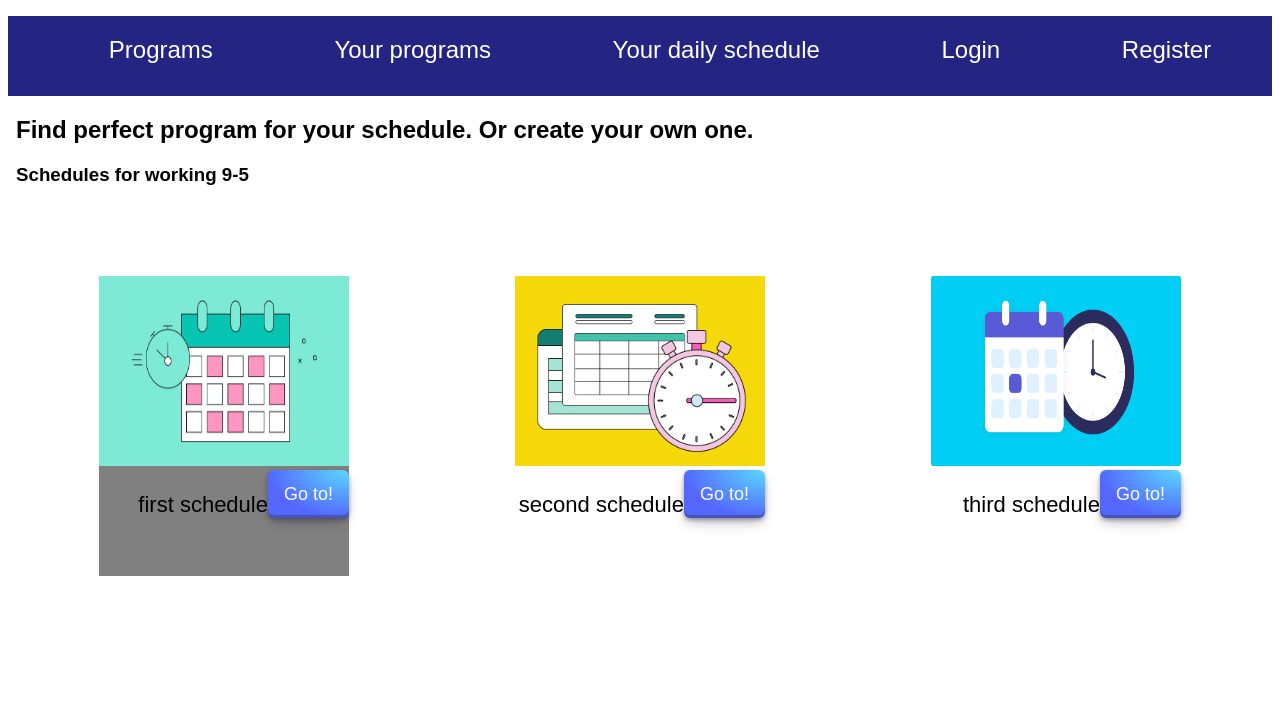
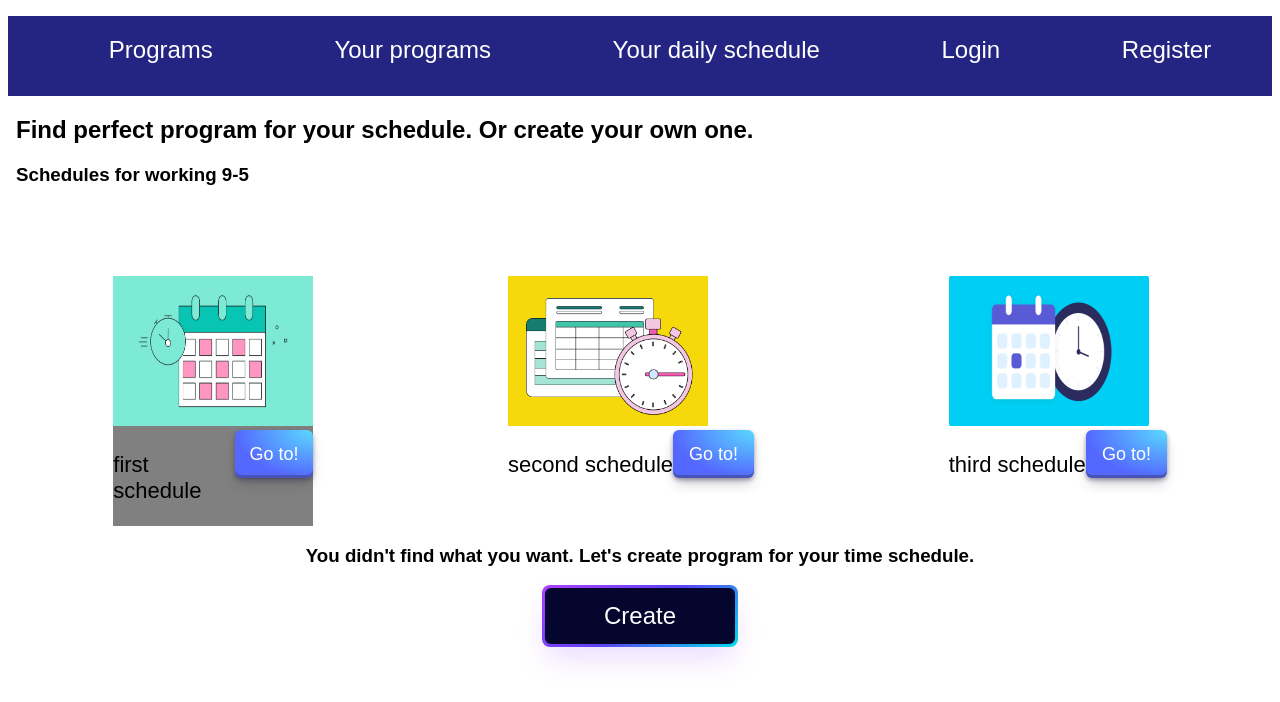
Before and after one commit to NixanV/Productivity-App, a React (Create React App) app: page /programs in a window 1280 px wide. Shown: the top 702 px of the page. Built offline with nearby package versions, Linux system fonts and the light colour scheme; a web font is replaced by a local one.

Commit message:
create own program section created

```diff
--- a/src/components/programs/Programs.js
+++ b/src/components/programs/Programs.js
@@ -55,7 +55,16 @@ export const Programs = () => {
                     </div>
                 </div>
             </section>
-
+            <section className={styles["create-own"]}>
+                <h3>
+                    You didn't find what you want. Let's create program for your time schedule.
+                </h3>
+                <button className={styles["button-create"]}>
+                    <span>
+                        Create
+                    </span>
+                </button>
+            </section>
         </body>
 
     )
--- a/src/components/programs/programs.module.css
+++ b/src/components/programs/programs.module.css
@@ -12,13 +12,13 @@ body{
 
 .working-first-div{
     background-color: gray;
-    width: 250px;
-    height: 300px;
+    width: 200px;
+    height: 250px;
 }
 
 .image-first-schedule{
-    width: 250px;
-    height: 190px;
+    width: 200px;
+    height: 150px;
 }
 
 .button-go-to{
@@ -77,3 +77,60 @@ body{
     display: flex;
     justify-content: right;
 }
+
+.create-own{
+    display: flex;
+    flex-direction: column;
+    justify-content: center;
+    align-items: center;
+}
+
+
+.button-create {
+  align-items: center;
+  background-image: linear-gradient(144deg,#AF40FF, #5B42F3 50%,#00DDEB);
+  border: 0;
+  border-radius: 8px;
+  box-shadow: rgba(151, 65, 252, 0.2) 0 15px 30px -5px;
+  box-sizing: border-box;
+  color: #FFFFFF;
+  display: flex;
+  font-family: Phantomsans, sans-serif;
+  font-size: 20px;
+  justify-content: center;
+  line-height: 1em;
+  max-width: 8%;
+  min-width: 140px;
+  padding: 3px;
+  text-decoration: none;
+  user-select: none;
+  -webkit-user-select: none;
+  touch-action: manipulation;
+  white-space: nowrap;
+  cursor: pointer;
+}
+
+.button-create:active,
+.button-create:hover {
+  outline: 0;
+}
+
+.button-create span {
+  background-color: rgb(5, 6, 45);
+  padding: 16px 24px;
+  border-radius: 6px;
+  width: 100%;
+  height: 100%;
+  transition: 300ms;
+}
+
+.button-create:hover span {
+  background: none;
+}
+
+@media (min-width: 768px) {
+  .button-create{
+    font-size: 24px;
+    min-width: 196px;
+  }
+}
```
